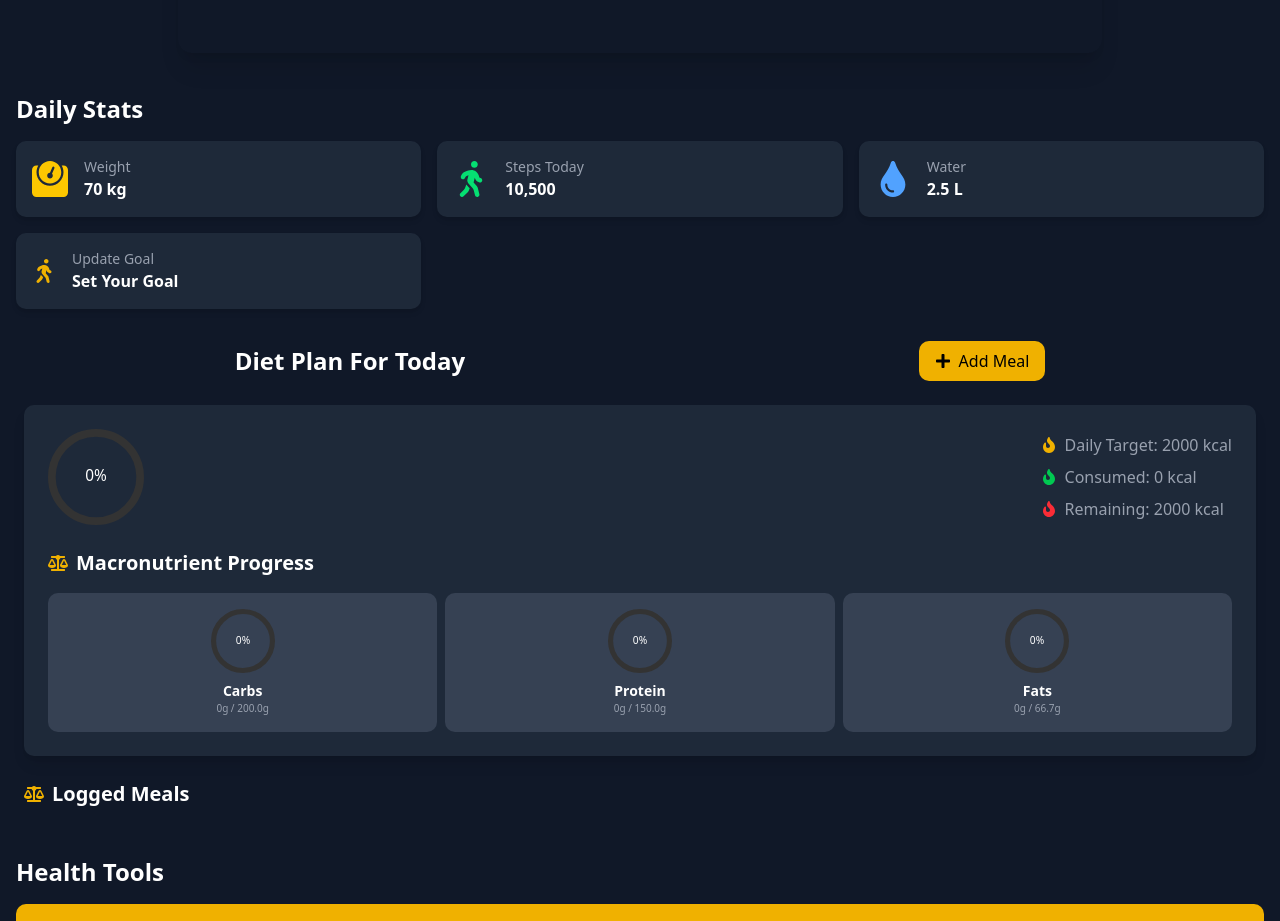
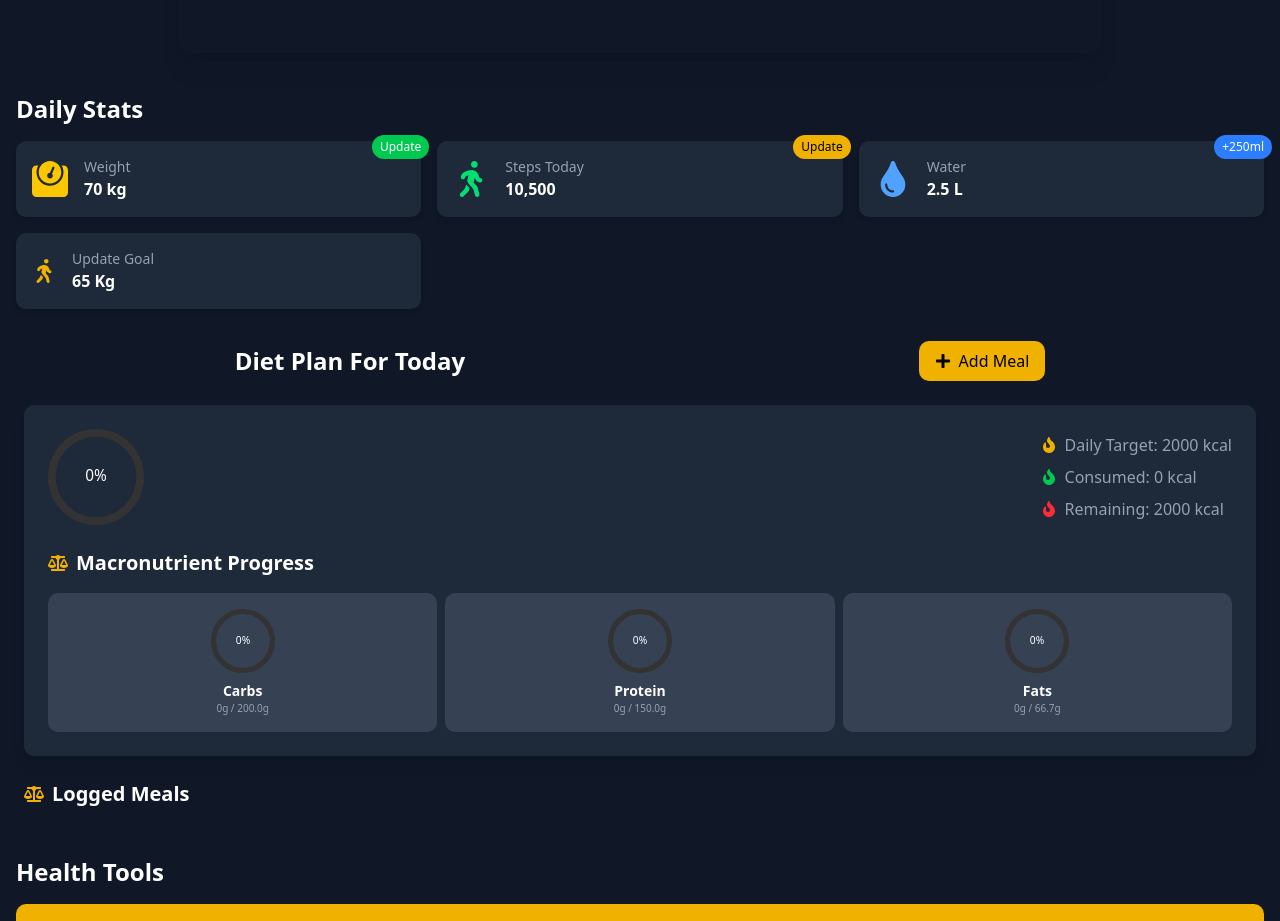
Before and after one commit to Shaaz383/fitFlow, a React (Vite) app: page / in a window 1280 px wide. Shown: the part 820-1741 px from the top of the page. Built offline with nearby package versions, Linux system fonts and the light colour scheme.

Commit message:
Quickstats update in homepage

```diff
--- a/src/Pages/HomePage.jsx
+++ b/src/Pages/HomePage.jsx
@@ -37,7 +37,7 @@ const HomePage = () => {
   const [selectedDate, setSelectedDate] = useState(new Date());
   const [meals, setMeals] = useState([]);
   const [dailyCalories, setDailyCalories] = useState(2000);
-  const goalType = "weight_loss";
+  const goalType = "Weight Loss";
 
   // 🟢 Function to Add Meal
   const addMeal = (meal) => {
--- a/src/customComponents/Homepage/QuickStats.jsx
+++ b/src/customComponents/Homepage/QuickStats.jsx
@@ -1,19 +1,53 @@
 import { useState, useContext } from "react";
-import { FaWalking } from "react-icons/fa"; // Icon for steps
+import { FaWalking, FaTint } from "react-icons/fa"; // Icons
 import WeightGoalInput from "../Planpage/WeightGoalInput";
 import { WeightContext } from "@/context/WeightContext";
 
-const QuickStats = ({ stats }) => {
+const QuickStats = ({ stats, updateStat }) => {
   const [isPopupOpen, setIsPopupOpen] = useState(false);
+  const [isStepsPopupOpen, setIsStepsPopupOpen] = useState(false);
+  const [isWeightPopupOpen, setIsWeightPopupOpen] = useState(false);
+  const [newSteps, setNewSteps] = useState("");
+  const [newWeight, setNewWeight] = useState("");
+
   const { currentWeight, setCurrentWeight, goalWeight, setGoalWeight, goalType, setGoalType } =
     useContext(WeightContext);
+
+  // Function to update step count
+  const handleUpdateSteps = () => {
+    if (newSteps.trim() !== "") {
+      updateStat("Steps Today", `${newSteps} Steps`);
+      setNewSteps("");
+      setIsStepsPopupOpen(false);
+    }
+  };
+
+  // Function to update weight
+  const handleUpdateWeight = () => {
+    if (newWeight.trim() !== "") {
+      setCurrentWeight(newWeight);
+      updateStat("Weight", `${newWeight} kg`);
+      setNewWeight("");
+      setIsWeightPopupOpen(false);
+    }
+  };
+
+  // Function to increase water intake by 250ml
+  const handleIncreaseWater = () => {
+    const waterStat = stats.find((stat) => stat.title === "Water");
+    if (waterStat) {
+      const currentWater = parseFloat(waterStat.value); // Extract current value
+      const newWater = (currentWater + 0.25).toFixed(2); // Add 250ml (0.25L) and format
+      updateStat("Water", `${newWater} L`);
+    }
+  };
 
   return (
     <div className="grid grid-cols-2 sm:grid-cols-3 gap-4">
       {stats.map((stat, index) => (
         <div
           key={index}
-          className="bg-gray-800 p-4 rounded-lg shadow-md hover:shadow-lg transition-shadow duration-300"
+          className="bg-gray-800 p-4 rounded-lg shadow-md hover:shadow-lg transition-shadow duration-300 relative"
         >
           <div className="flex items-center space-x-4">
             {stat.icon}
@@ -22,12 +56,100 @@ const QuickStats = ({ stats }) => {
               <p className="text-white font-semibold">{stat.value}</p>
             </div>
           </div>
+
+          {/* Water Badge Button */}
+          {stat.title === "Water" && (
+            <button
+              onClick={handleIncreaseWater}
+              className="absolute top-[-6px] right-[-8px] bg-blue-500 text-white text-xs px-2 py-1 rounded-full hover:bg-blue-400 transition"
+            >
+              +250ml
+            </button>
+          )}
+
+          {/* Steps Update Button */}
+          {stat.title === "Steps Today" && (
+            <button
+              onClick={() => setIsStepsPopupOpen(true)}
+              className="absolute top-[-6px] right-[-8px] bg-yellow-500 text-black text-xs px-2 py-1 rounded-full hover:bg-yellow-400 transition"
+            >
+              Update
+            </button>
+          )}
+
+          {/* Weight Update Button */}
+          {stat.title === "Weight" && (
+            <button
+              onClick={() => setIsWeightPopupOpen(true)}
+              className="absolute top-[-6px] right-[-8px] bg-green-500 text-white text-xs px-2 py-1 rounded-full hover:bg-green-400 transition"
+            >
+              Update
+            </button>
+          )}
         </div>
       ))}
 
+      {/* Steps Update Modal */}
+      {isStepsPopupOpen && (
+        <div className="fixed inset-0 bg-black bg-opacity-50 flex items-center justify-center">
+          <div className="bg-gray-900 p-6 rounded-lg w-full max-w-md">
+            <h2 className="text-white text-lg font-bold mb-4">Update Steps</h2>
+            <input
+              type="number"
+              className="w-full p-2 rounded-md bg-gray-800 text-white border border-gray-600"
+              placeholder="Enter new step count"
+              value={newSteps}
+              onChange={(e) => setNewSteps(e.target.value)}
+            />
+            <div className="flex justify-between mt-4">
+              <button
+                onClick={handleUpdateSteps}
+                className="bg-green-500 text-white px-4 py-2 rounded-lg hover:bg-green-400 transition"
+              >
+                Update
+              </button>
+              <button
+                onClick={() => setIsStepsPopupOpen(false)}
+                className="bg-red-500 text-white px-4 py-2 rounded-lg hover:bg-red-400 transition"
+              >
+                Cancel
+              </button>
+            </div>
+          </div>
+        </div>
+      )}
 
+      {/* Weight Update Modal */}
+      {isWeightPopupOpen && (
+        <div className="fixed inset-0 bg-black bg-opacity-50 flex items-center justify-center">
+          <div className="bg-gray-900 p-6 rounded-lg w-full max-w-md">
+            <h2 className="text-white text-lg font-bold mb-4">Update Weight</h2>
+            <input
+              type="number"
+              className="w-full p-2 rounded-md bg-gray-800 text-white border border-gray-600"
+              placeholder="Enter new weight"
+              value={newWeight}
+              onChange={(e) => setNewWeight(e.target.value)}
+            />
+            <div className="flex justify-between mt-4">
+              <button
+                onClick={handleUpdateWeight}
+                className="bg-green-500 text-white px-4 py-2 rounded-lg hover:bg-green-400 transition"
+              >
+                Update
+              </button>
+              <button
+                onClick={() => setIsWeightPopupOpen(false)}
+                className="bg-red-500 text-white px-4 py-2 rounded-lg hover:bg-red-400 transition"
+              >
+                Cancel
+              </button>
+            </div>
+          </div>
+        </div>
+      )}
 
-      {/* Popup */}
+      {/* Goal Update Modal */}
       {isPopupOpen && (
         <div className="fixed inset-0 bg-black bg-opacity-50 flex items-center justify-center">
           <div className="bg-gray-900 p-6 rounded-lg w-full max-w-md">
@@ -38,7 +160,7 @@ const QuickStats = ({ stats }) => {
               setGoalWeight={setGoalWeight}
               goalType={goalType}
               setGoalType={setGoalType}
-              calculateDailyCalories={() => setIsPopupOpen(false)}
+              calculateDailyCalories={() => setIsPopupOpen(false)} // Auto-close modal after goal update
             />
             <button
               onClick={() => setIsPopupOpen(false)}
@@ -59,7 +181,7 @@ const QuickStats = ({ stats }) => {
           <FaWalking className="text-yellow-500 text-2xl" />
           <div>
             <p className="text-gray-400 text-sm">Update Goal</p>
-            <p className="text-white font-semibold">Set Your Goal</p>
+            <p className="text-white font-semibold text-base capitalize">{goalType ? ` ${goalWeight} kg` : "Set Your Goal"}</p>
           </div>
         </div>
       </div>
```
